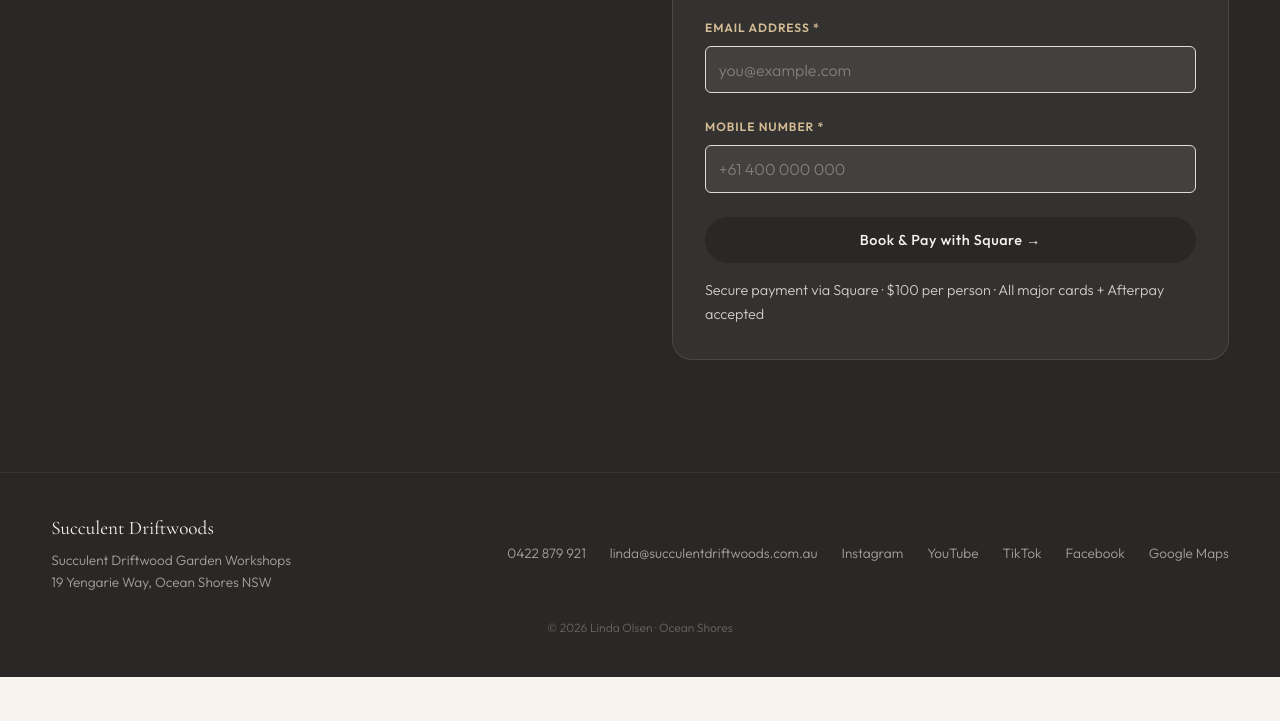
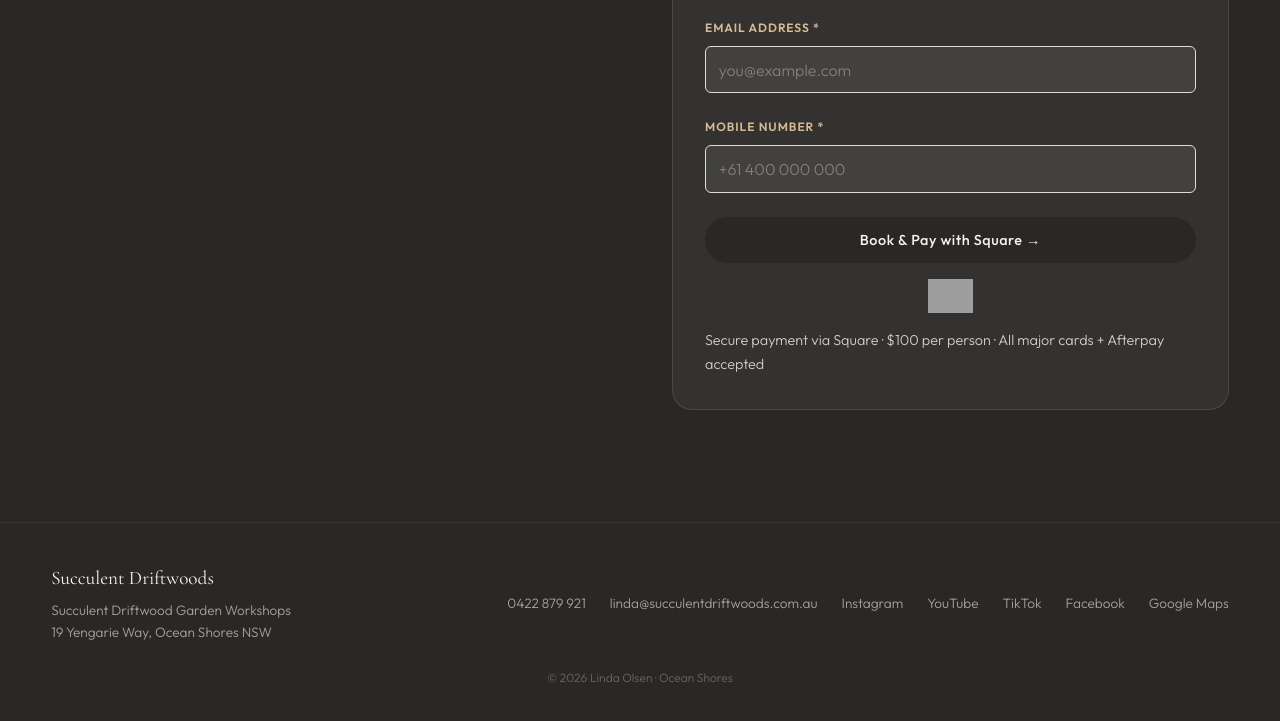
Before and after one commit to wh0d4r35w1n5/succulent-driftwoods, a website: page index.html in a window 1280 px wide. Shown: the part 5695-6416 px from the top of the page. Before the commit the page ends 6372 px from the top, so only its background shows below. Drawn offline with nearby package versions, Linux system fonts and the light colour scheme; grey boxes are pictures that could not be loaded.

Commit message:
Update index.html

```diff
--- a/index.html
+++ b/index.html
@@ -367,7 +367,16 @@
               <input type="tel" id="bf-phone" placeholder="+61 400 000 000" required style="width:100%;padding:0.8rem;border-radius:6px;border:1px solid #ddd;font-family:inherit;font-size:1rem;box-sizing:border-box">
             </div>
 
-              <button type="button" id="book-submit" class="btn btn-primary btn-full">Book &amp; Pay with Square →</button>
+                          <button type="button" id="book-submit" class="btn btn-primary btn-full">Book &amp; Pay with Square →</button>
+
+              <!-- Afterpay Badge - Elite Checkout Style -->
+              <div style="text-align:center; margin:16px 0 8px;">
+                <img
+                  src="https://upload.wikimedia.org/wikipedia/commons/thumb/8/8a/Afterpay_logo.svg/400px-Afterpay_logo.svg.png"
+                  alt="Afterpay"
+                  style="height:34px; width:auto; display:block; margin:0 auto;">
+              </div>
+
             <p style="margin-top:1rem;font-size:0.9rem;opacity:0.8">Secure payment via Square · $100 per person · All major cards + Afterpay accepted</p>
             <p id="book-err" style="display:none;color:#c00;margin-top:1rem;font-weight:500"></p>
           </div>
```
